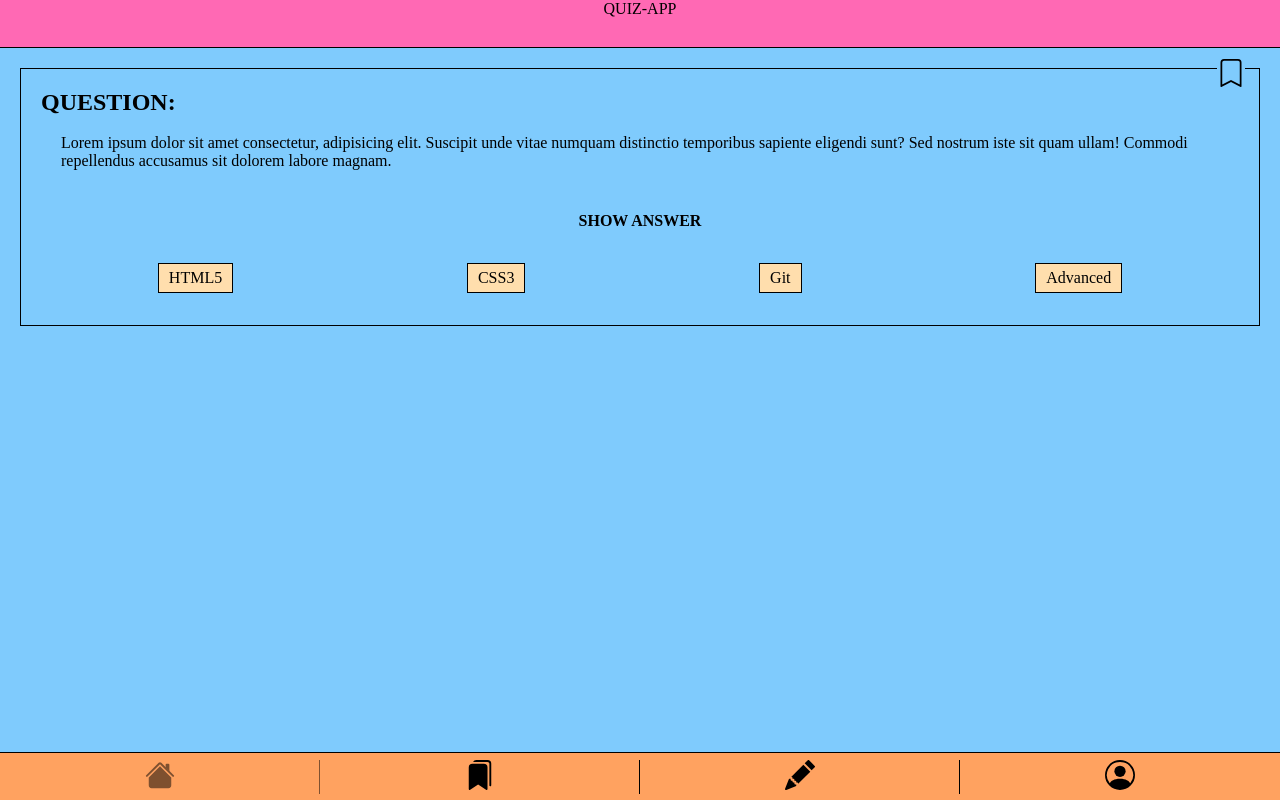
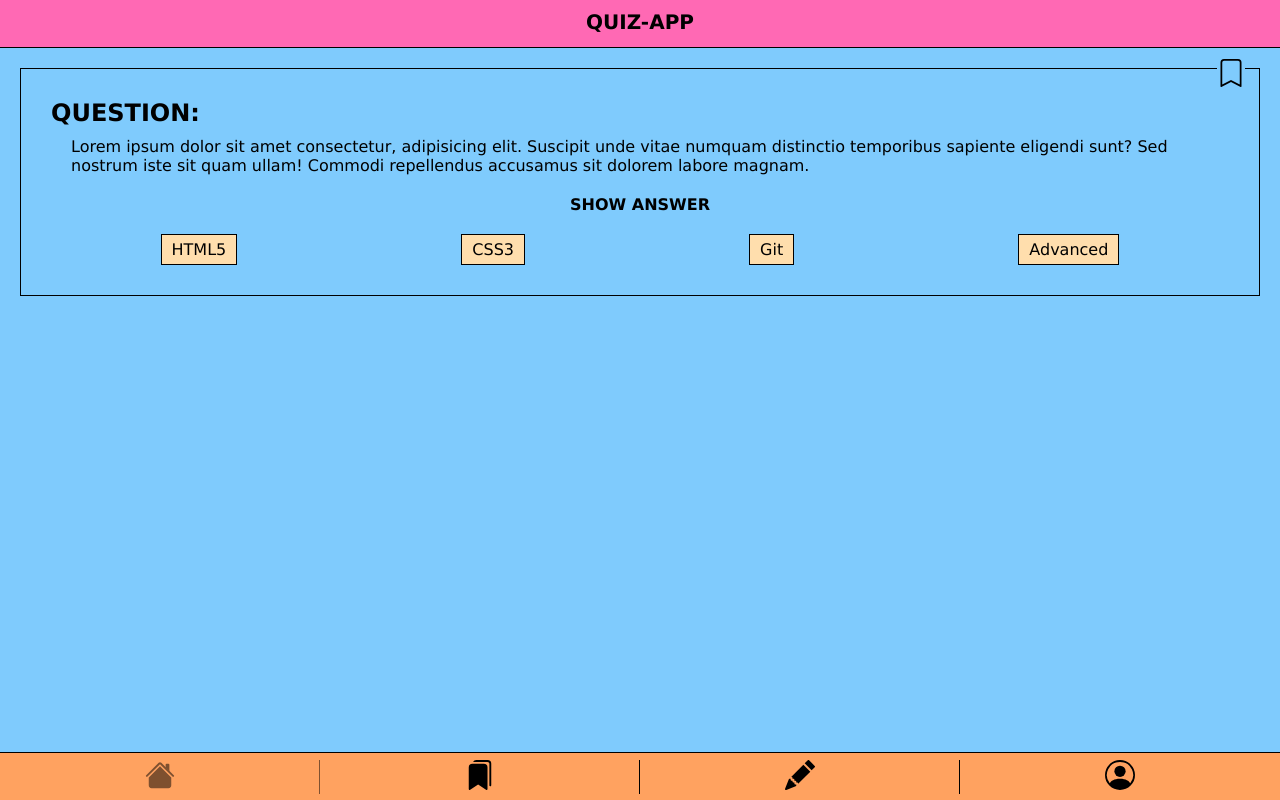
Before and after one commit to codingoak/quiz-app, a website: page index.html in a window 1280 px wide. Drawn offline with Linux system fonts and the light colour scheme.

Commit message:
Update card styling

```diff
--- a/index.html
+++ b/index.html
@@ -8,7 +8,7 @@
     <link rel="stylesheet" href="./styles/index.css" />
   </head>
   <body class="app-grid h-100vh">
-    <header class="app-grid__header p-auto bg-hotpink">QUIZ-APP</header>
+    <header class="app-grid__header p-10 bg-hotpink">QUIZ-APP</header>
     <main class="app-grid__scrollarea bg-blue">
       <article class="card position-relative p-20 m-20">
         <button class="position-absolute bookmark">
@@ -30,10 +30,13 @@
 
         <details class="m-20">
           <summary></summary>
-          <p>Thie is the right answer.</p>
+          <p>
+            This is the right answer. Lorem ipsum dolor sit amet consectetur
+            adipisicing elit.
+          </p>
         </details>
 
-        <ul role="list" class="flex justify-evenly">
+        <ul role="list" class="flex flex-wrap gap-5 justify-evenly">
           <li class="p__tag m-auto">HTML5</li>
           <li class="p__tag m-auto">CSS3</li>
           <li class="p__tag m-auto">Git</li>
--- a/styles/base.css
+++ b/styles/base.css
@@ -4,10 +4,17 @@
   box-sizing: border-box;
   margin: 0;
   padding: 0;
+  font-family: Verdana, Geneva, Tahoma, sans-serif;
 }
 
 header {
   text-align: center;
+  font-weight: bold;
+  font-size: 20px;
+}
+
+h2 {
+  margin-bottom: 10px;
 }
 
 ul[role="list"] {
@@ -18,26 +25,13 @@ li {
   border: 1px solid black;
 }
 
-nav > a {
-  margin-top: auto;
-  margin-bottom: auto;
-}
-
-nav > a:not(:last-child) {
-  border-right: 1px solid black;
-}
-
-nav > a > img {
-  width: 30px;
-  height: 30px;
-}
-
 button {
   cursor: pointer;
 }
 
+/* answer field */
+
 details {
-  xcursor: pointer;
   text-align: center;
 }
 
@@ -59,3 +53,19 @@ summary::before {
 details[open] summary::before {
   content: "HIDE ANSWER";
 }
+
+/* nav */
+
+nav > a {
+  margin-top: auto;
+  margin-bottom: auto;
+}
+
+nav > a:not(:last-child) {
+  border-right: 1px solid black;
+}
+
+nav > a > img {
+  width: 30px;
+  height: 30px;
+}
--- a/styles/utility.css
+++ b/styles/utility.css
@@ -1,9 +1,5 @@
-.p-auto {
-  padding: auto;
-}
-
-.p-20 {
-  padding: 20px;
+.p-10 {
+  padding: 10px;
 }
 
 .p__tag {
@@ -51,26 +47,20 @@
   display: flex;
 }
 
+.flex-wrap {
+  flex-wrap: wrap;
+}
+
+.gap-5 {
+  gap: 5px;
+}
+
 .justify-evenly {
   justify-content: space-evenly;
 }
 
-.card {
-  height: auto;
-  border: 1px solid black;
-  display: grid;
-  grid-template-rows: 45px 1fr 1fr 55px;
-}
-
 .active {
   opacity: 0.5;
-}
-
-.bookmark {
-  top: -10px;
-  right: 14px;
-  border: none;
-  background-color: var(--color-blue);
 }
 
 .position-relative {
@@ -80,3 +70,17 @@
 .position-absolute {
   position: absolute;
 }
+
+/* card */
+
+.card {
+  padding: 30px;
+  border: 1px solid black;
+}
+
+.bookmark {
+  top: -10px;
+  right: 14px;
+  border: none;
+  background-color: var(--color-blue);
+}
```
Also changed, not shown: styles/components/card.html (+5 -1 lines).
